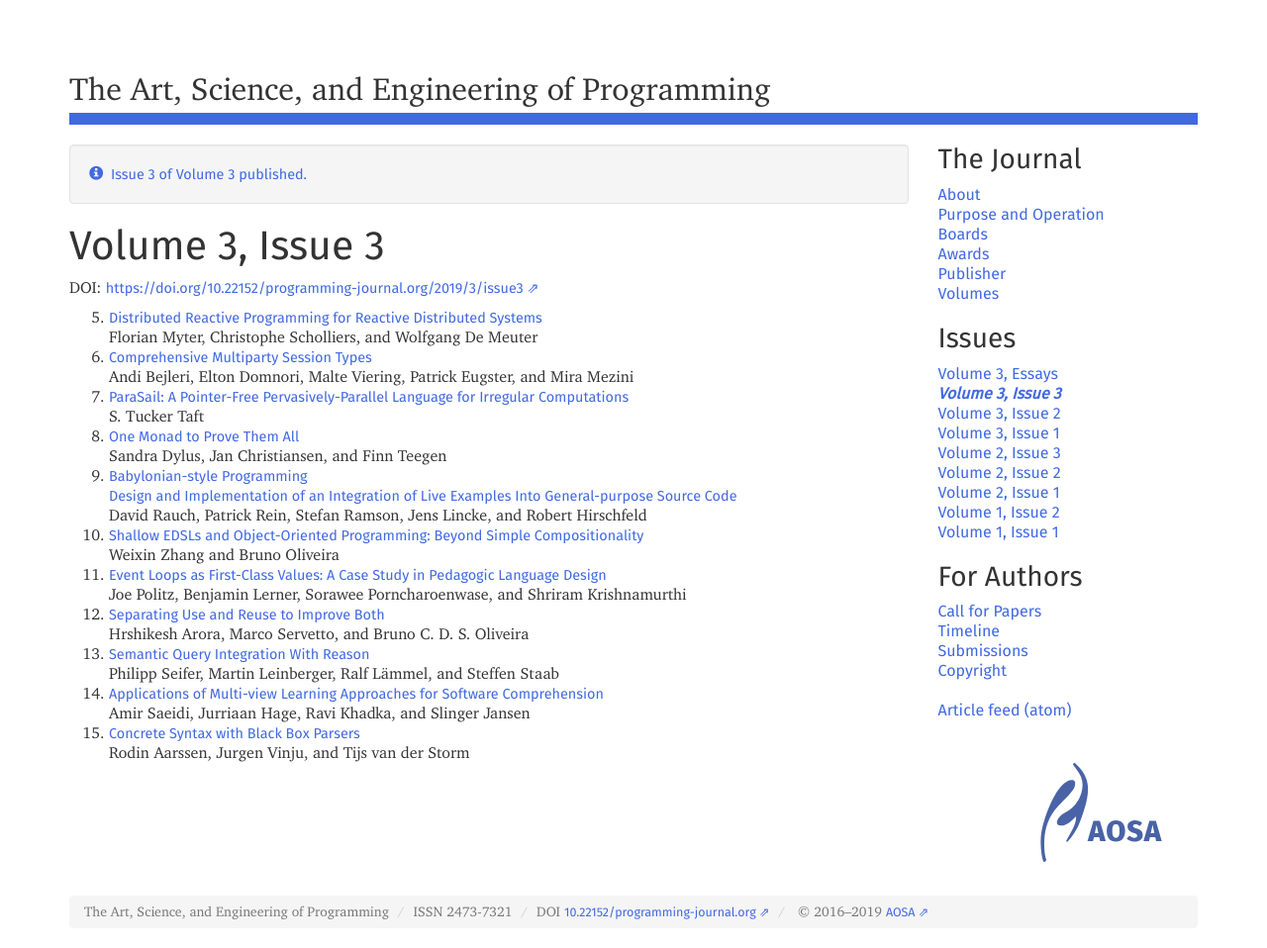
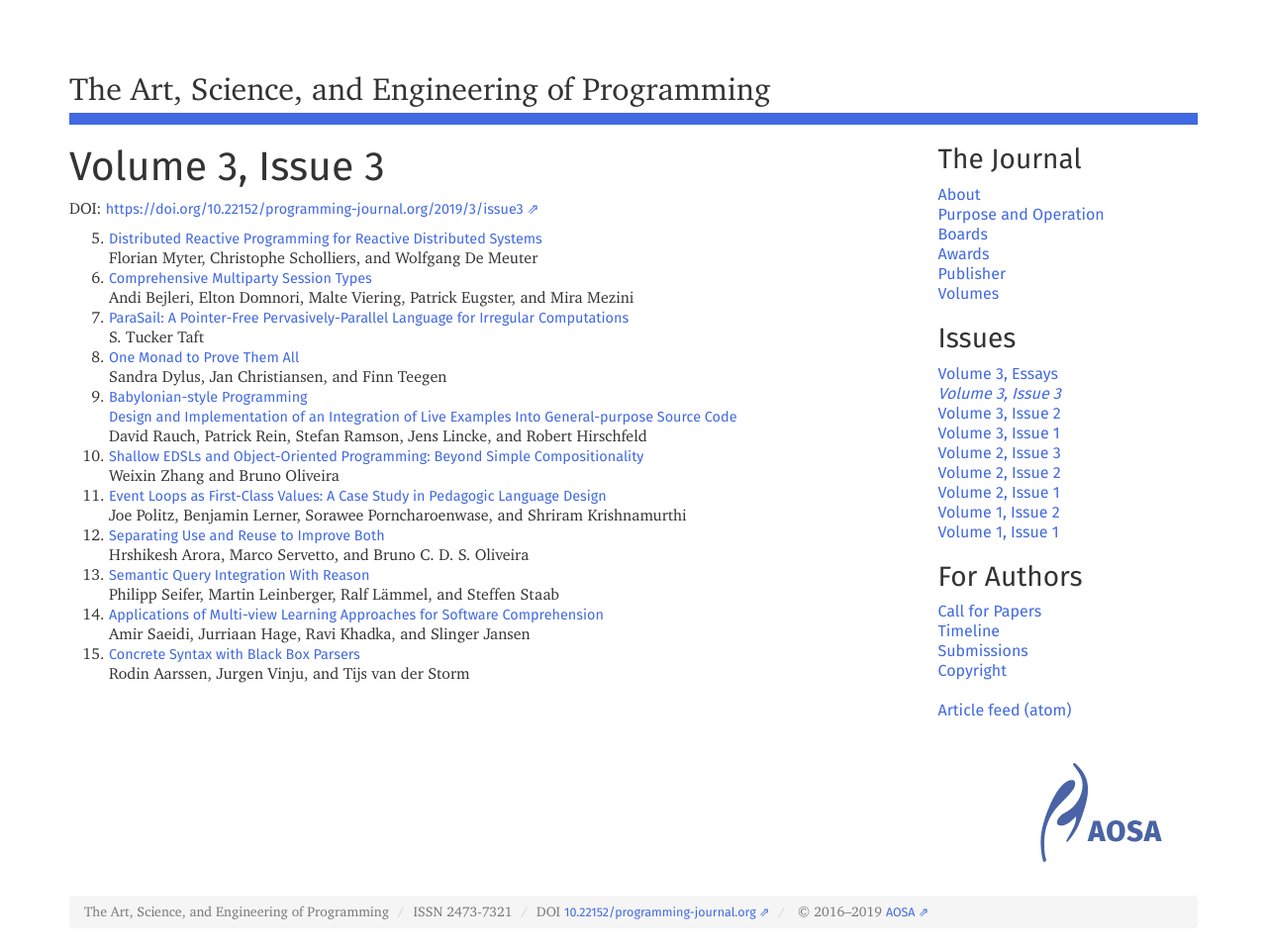
Before and after one commit to programming-journal/programming-journal.github.io, a Jekyll site: the page built from 2019/3/issue3/index.markdown, in a window 1280 px wide. Shown: the whole page at 99% size. Built offline with Jekyll 4.4.1, drawn with Linux system fonts in a browser that asks for light colours; nearby versions of some CDN libraries.

Commit message:
un-feature issue

```diff
--- a/2019/3/issue3/index.markdown
+++ b/2019/3/issue3/index.markdown
@@ -5,7 +5,6 @@ order: -3003
 type: "issue"
 id: "urn:doi:10.22152%2Fprogramming-journal.org%2F2019%2F3%2Fissue3"
 date: "2019-02-01"
-featured: "Issue 3 of Volume 3 published."
 ---
 DOI: <https://doi.org/10.22152/programming-journal.org/2019/3/issue3>
 
--- a/boards/index.markdown
+++ b/boards/index.markdown
@@ -7,9 +7,11 @@ order: 500
 ## Editorial Board
 
 **Editor-in-Chief**
+
 * Cristina V. Lopes, University of California, Irvine, California
 
 **Associate Editors**
+
 * Stefan Marr, University of Kent, UK
 * Matt Flatt, University of Utah, USA
 * Guido Salvaneschi, Technische Universität Darmstadt, Germany
```
